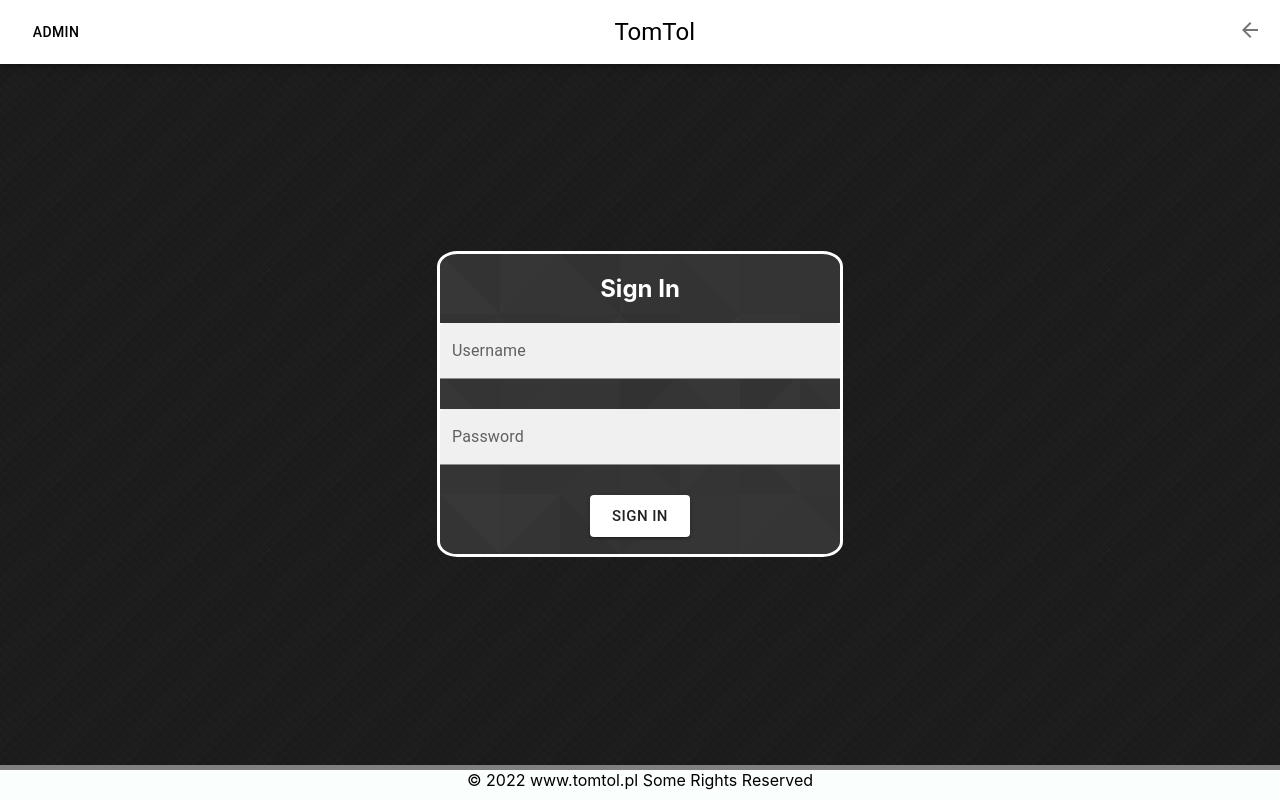
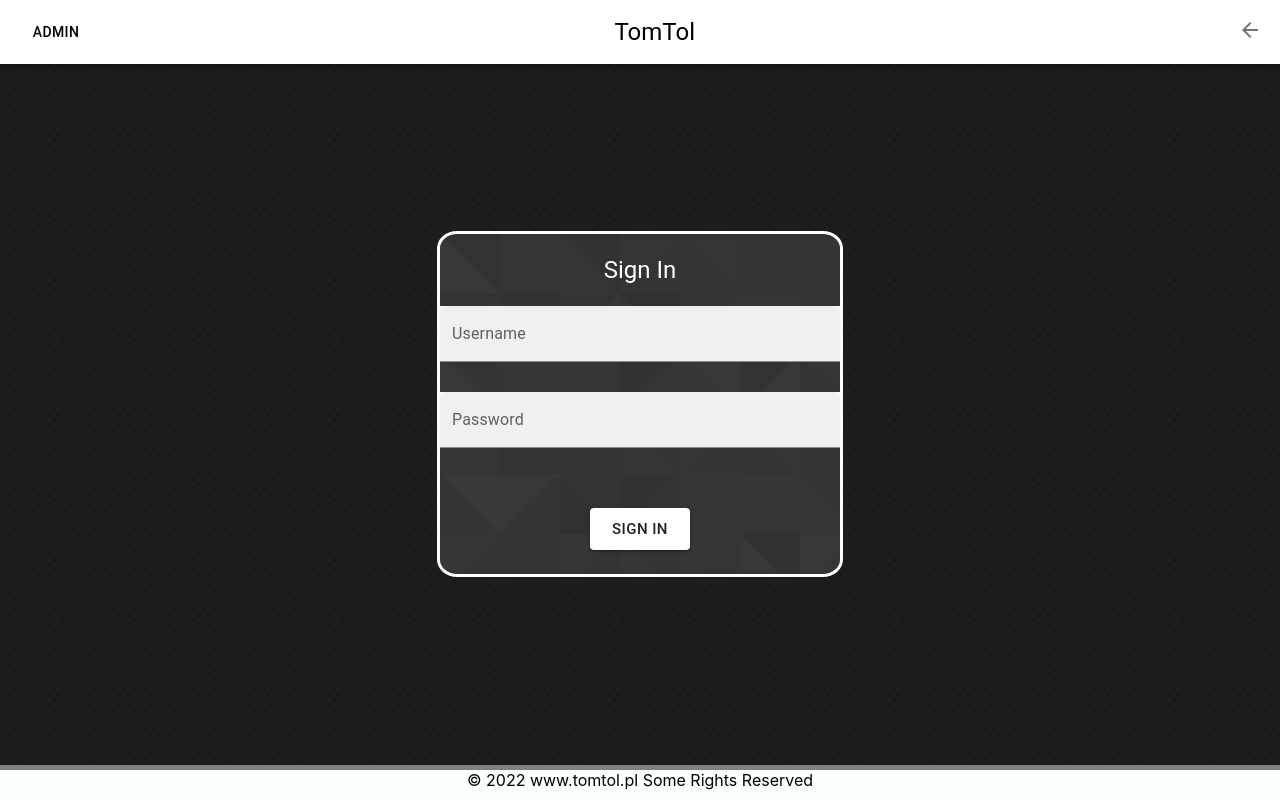
Before and after one commit to Workata/photo-album, a React (Create React App) app in the folder frontend/: page /login in a window 1280 px wide. Built offline with nearby package versions, Linux system fonts and the light colour scheme.

Commit message:
Add login feedback

```diff
--- a/frontend/src/css/Login.css
+++ /dev/null
@@ -1,8 +0,0 @@
-#loginInputContainer{
-    background-image: url('../images/footer_lodyas.png');
-    width: 400px;
-    height: 300px;
-    border-radius: 5%;
-    border-style: solid;
-    border-color: white;
-}
--- a/frontend/src/pages/Login.js
+++ b/frontend/src/pages/Login.js
@@ -1,11 +1,17 @@
-import { Button, TextField } from '@mui/material';
+// Material UI
+import {
+  Box,
+  Button,
+  TextField,
+  Typography
+} from '@mui/material';
+
+// * images
+import backgroundImage from '../images/footer_lodyas.png';
+
 import React, { useState, useContext } from "react";
 import { AppContext } from './../contexts/AppContext';
 import "../css/General.css";
-import "../css/Login.css";
-import { ThemeProvider } from '@mui/styles';
-import formTheme from "../themes/formTheme";
-import useStyles from '../styles/LoginStyles';
 import { useHistory } from "react-router-dom";
 
 
@@ -13,8 +19,7 @@ export default function Login() {
     const {setTokenCookie, setTokenValue} = useContext(AppContext);
     const [username, setUsername] = useState();
     const [password, setPassword] = useState();
-    const [loginError, setLoginError] = useState(false);  //TODO GUI info about error
-    const classes = useStyles();
+    const [loginError, setLoginError] = useState();
     const history = useHistory();
 
     const handleLoginButton = async() => {
@@ -37,44 +42,84 @@ export default function Login() {
             setTokenCookie('token', data.access_token);   //set cookie
             history.push('/');      // redirect to home page
             setLoginError(false);
-          } else setLoginError(true);
+          } else setLoginError("Wrong username or password!");
         })
         .catch((error) => {
           console.error(error);
-          setLoginError(true);
+          setLoginError("Wrong username or password!");
         });
     };
 
+
     return (
-    <ThemeProvider theme={formTheme}>
-      <div
-        id="loginInputContainer"
+      <Box
+        sx={{
+          backgroundImage: `url(${backgroundImage})`,
+          width: "400px",
+          height: "340px",
+          borderRadius: "5%",
+          borderStyle: "solid",
+          borderColor: "white",
+        }}
       >
-          <h2>Sign In</h2>
+          <Typography
+            sx={{
+              marginTop: "20px",
+              marginBottom: "20px"
+            }}
+            variant='h5'>Sign In</Typography>
+          {/* <h2>Sign In</h2> */}
+
           <TextField
+            sx={{
+              color: 'black',
+              backgroundColor: 'white',
+              marginBottom: "30px",
+            }}
             color="primary"
             variant="filled"
             label="Username"
             placeholder="Enter username"
             type="username"
             fullWidth
-            className={classes.loginInput}
             onChange={(event) => {
               setUsername(event.target.value);
             }}
           />
+
           <TextField
+            sx={{
+              color: 'black',
+              backgroundColor: 'white',
+              marginBottom: "15px",
+            }}
             color="primary"
             label="Password"
             variant="filled"
             placeholder="Enter password"
             type="password"
             fullWidth
-            className={classes.loginInput}
             onChange={(event) => {
               setPassword(event.target.value);
             }}
           />
+
+          {/* Error message */}
+          <Box
+            sx={{
+              color: 'red',
+              lineHeight: '30px',
+              fontWeight: "bold",
+              width: "400px",
+              height: "30px",
+              marginBottom: "15px",
+              textAlign: 'center',
+              // backgroundColor: 'yellow'
+            }}
+          >
+            {loginError}
+          </Box>
+
           <Button
             type="submit"
             size="large"
@@ -84,7 +129,6 @@ export default function Login() {
           >
             Sign in
           </Button>
-      </div>
-    </ThemeProvider>
+      </Box>
     );
   }
```
